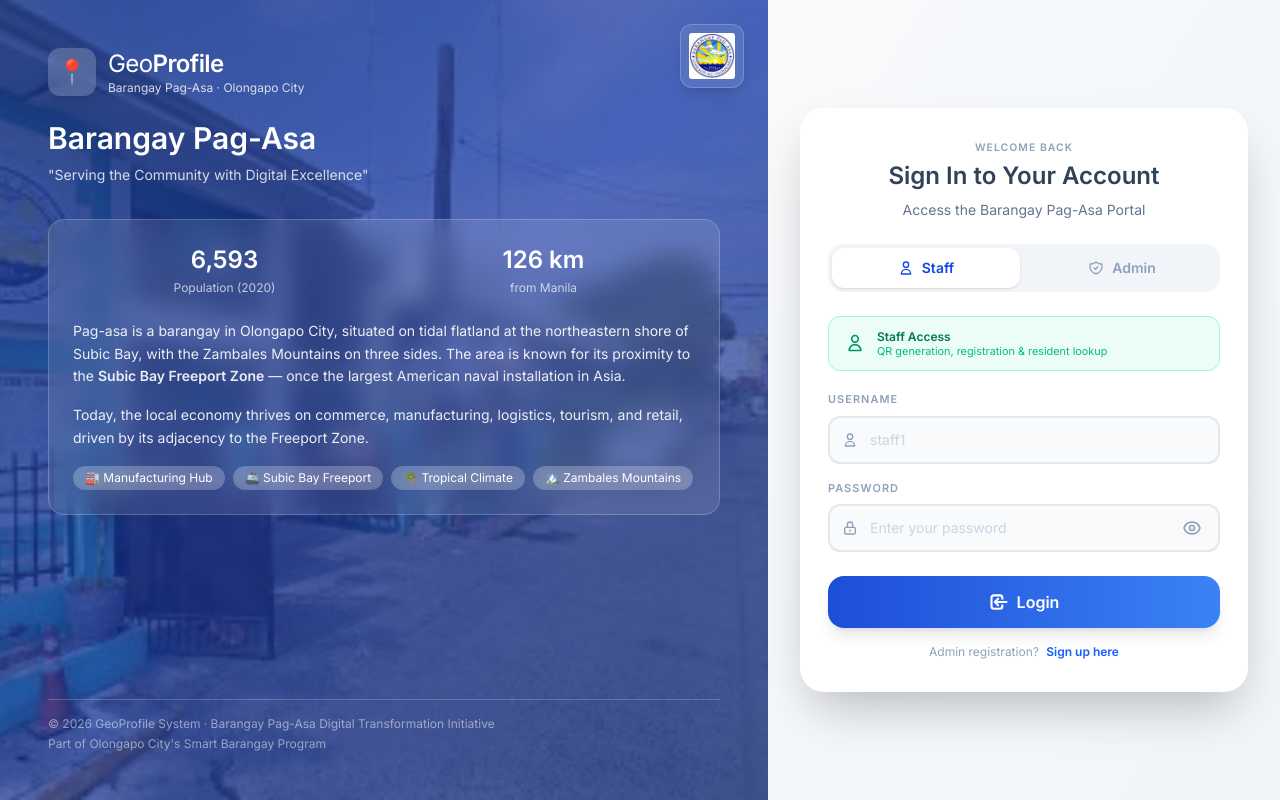
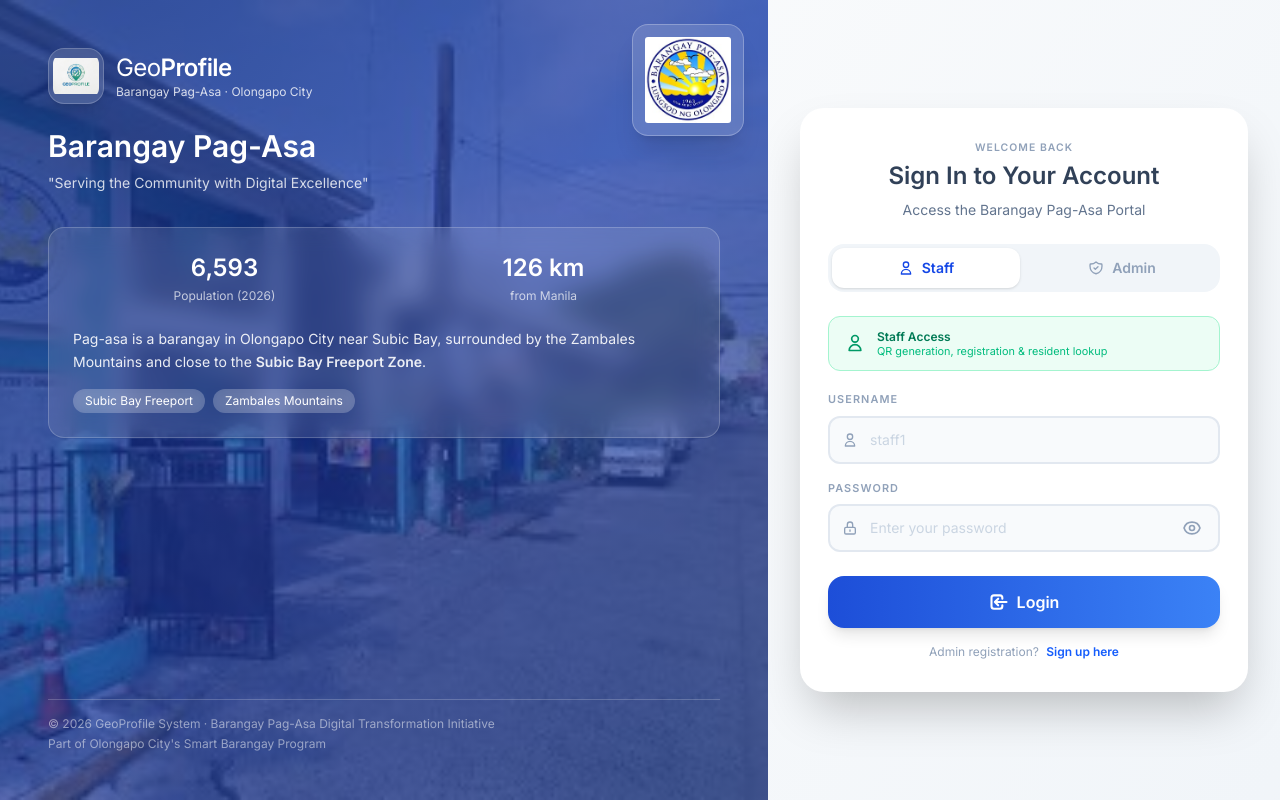
Before and after one commit to Ryou-06/GeoProfile, a SvelteKit app: page / in a window 1280 px wide. Built offline with nearby package versions, Linux system fonts and the light colour scheme.

Commit message:
Changs on Login Pages

```diff
--- a/src/routes/+page.svelte
+++ b/src/routes/+page.svelte
@@ -143,7 +143,7 @@
       <img
         src="/pagasa-logo.jpg"
         alt="Barangay Pag-Asa Logo"
-        class="w-16 h-16 object-contain bg-white/10 backdrop-blur-sm rounded-xl p-2 shadow-lg border border-white/20"
+        class="w-24 h-24 lg:w-28 lg:h-28 object-contain bg-white/15 backdrop-blur-sm rounded-2xl p-3 shadow-xl border border-white/25"
       />
     </div>
 
@@ -153,9 +153,11 @@
       <!-- Top - Title -->
       <div>
         <div class="flex items-center gap-3 mb-6">
-          <div class="w-12 h-12 bg-white/20 backdrop-blur-sm rounded-xl flex items-center justify-center text-2xl shadow-lg">
-            📍
-          </div>
+          <img
+            src="/GeoProfileLogo.png"
+            alt="GeoProfile Logo"
+            class="w-14 h-14 object-contain rounded-2xl shadow-lg bg-white/15 backdrop-blur-sm border border-white/20 p-1"
+          />
           <div>
             <h1 class="font-nunito text-2xl font-black tracking-tight">
               <span class="font-light">Geo</span>Profile
@@ -180,7 +182,7 @@
           <div class="grid grid-cols-2 gap-4 mb-6">
             <div class="text-center">
               <div class="text-2xl font-bold">6,593</div>
-              <div class="text-xs text-white/70 mt-1">Population (2020)</div>
+              <div class="text-xs text-white/70 mt-1">Population (2026)</div>
             </div>
             <div class="text-center">
               <div class="text-2xl font-bold">126 km</div>
@@ -190,22 +192,14 @@
 
           <!-- Description -->
           <p class="text-sm text-white/90 leading-relaxed mb-4">
-            Pag-asa is a barangay in Olongapo City, situated on tidal flatland at the northeastern shore of Subic Bay,
-            with the Zambales Mountains on three sides. The area is known for its proximity to the
-            <span class="font-semibold">Subic Bay Freeport Zone</span> — once the largest American naval installation in Asia.
-          </p>
-
-          <p class="text-sm text-white/90 leading-relaxed mb-4">
-            Today, the local economy thrives on commerce, manufacturing, logistics, tourism, and retail,
-            driven by its adjacency to the Freeport Zone.
+            Pag-asa is a barangay in Olongapo City near Subic Bay, surrounded by the Zambales Mountains and close to the
+            <span class="font-semibold">Subic Bay Freeport Zone</span>.
           </p>
 
           <!-- Features -->
           <div class="flex flex-wrap gap-2 mt-4">
-            <span class="text-xs bg-white/20 backdrop-blur-sm px-3 py-1 rounded-full">🏭 Manufacturing Hub</span>
-            <span class="text-xs bg-white/20 backdrop-blur-sm px-3 py-1 rounded-full">🚢 Subic Bay Freeport</span>
-            <span class="text-xs bg-white/20 backdrop-blur-sm px-3 py-1 rounded-full">🌴 Tropical Climate</span>
-            <span class="text-xs bg-white/20 backdrop-blur-sm px-3 py-1 rounded-full">🏔️ Zambales Mountains</span>
+            <span class="text-xs bg-white/20 backdrop-blur-sm px-3 py-1 rounded-full">Subic Bay Freeport</span>
+            <span class="text-xs bg-white/20 backdrop-blur-sm px-3 py-1 rounded-full">Zambales Mountains</span>
           </div>
         </div>
 
@@ -235,12 +229,19 @@
 
       <!-- Mobile Brand (visible only on mobile) -->
       <div class="md:hidden text-center mb-8">
-        <div class="flex items-center justify-center gap-3 mb-2">
+        <div class="flex items-center justify-center gap-3 mb-3">
           <img
             src="/pagasa-logo.jpg"
             alt="Barangay Pag-Asa Logo"
-            class="w-12 h-12 object-contain"
+            class="w-16 h-16 object-contain"
           />
+          <img
+            src="/GeoProfileLogo.png"
+            alt="GeoProfile Logo"
+            class="w-14 h-14 object-contain rounded-2xl"
+          />
+        </div>
+        <div>
           <h1 class="font-nunito text-3xl font-black tracking-tight text-slate-800">
             <span class="font-light">Geo</span>Profile
           </h1>
--- a/src/routes/signup/+page.svelte
+++ b/src/routes/signup/+page.svelte
@@ -171,7 +171,7 @@
       <img
         src="/pagasa-logo.jpg"
         alt="Barangay Pag-Asa Logo"
-        class="w-16 h-16 object-contain bg-white/10 backdrop-blur-sm rounded-xl p-2 shadow-lg border border-white/20"
+        class="w-24 h-24 lg:w-28 lg:h-28 object-contain bg-white/15 backdrop-blur-sm rounded-2xl p-3 shadow-xl border border-white/25"
       />
     </div>
 
@@ -181,9 +181,11 @@
       <!-- Top - Title -->
       <div>
         <div class="flex items-center gap-3 mb-6">
-          <div class="w-12 h-12 bg-white/20 backdrop-blur-sm rounded-xl flex items-center justify-center text-2xl shadow-lg">
-            📍
-          </div>
+          <img
+            src="/GeoProfileLogo.png"
+            alt="GeoProfile Logo"
+            class="w-14 h-14 object-contain rounded-2xl shadow-lg bg-white/15 backdrop-blur-sm border border-white/20 p-1"
+          />
           <div>
             <h1 class="font-nunito text-2xl font-black tracking-tight">
               <span class="font-light">Geo</span>Profile
@@ -208,7 +210,7 @@
           <div class="grid grid-cols-2 gap-4 mb-6">
             <div class="text-center">
               <div class="text-2xl font-bold">6,593</div>
-              <div class="text-xs text-white/70 mt-1">Population (2020)</div>
+              <div class="text-xs text-white/70 mt-1">Population (2026)</div>
             </div>
             <div class="text-center">
               <div class="text-2xl font-bold">126 km</div>
@@ -218,22 +220,14 @@
 
           <!-- Description -->
           <p class="text-sm text-white/90 leading-relaxed mb-4">
-            Pag-asa is a barangay in Olongapo City, situated on tidal flatland at the northeastern shore of Subic Bay,
-            with the Zambales Mountains on three sides. The area is known for its proximity to the
-            <span class="font-semibold">Subic Bay Freeport Zone</span> — once the largest American naval installation in Asia.
-          </p>
-
-          <p class="text-sm text-white/90 leading-relaxed mb-4">
-            Today, the local economy thrives on commerce, manufacturing, logistics, tourism, and retail,
-            driven by its adjacency to the Freeport Zone.
+            Pag-asa is a barangay in Olongapo City near Subic Bay, surrounded by the Zambales Mountains and close to the
+            <span class="font-semibold">Subic Bay Freeport Zone</span>.
           </p>
 
           <!-- Features -->
           <div class="flex flex-wrap gap-2 mt-4">
-            <span class="text-xs bg-white/20 backdrop-blur-sm px-3 py-1 rounded-full">🏭 Manufacturing Hub</span>
-            <span class="text-xs bg-white/20 backdrop-blur-sm px-3 py-1 rounded-full">🚢 Subic Bay Freeport</span>
-            <span class="text-xs bg-white/20 backdrop-blur-sm px-3 py-1 rounded-full">🌴 Tropical Climate</span>
-            <span class="text-xs bg-white/20 backdrop-blur-sm px-3 py-1 rounded-full">🏔️ Zambales Mountains</span>
+            <span class="text-xs bg-white/20 backdrop-blur-sm px-3 py-1 rounded-full">Subic Bay Freeport</span>
+            <span class="text-xs bg-white/20 backdrop-blur-sm px-3 py-1 rounded-full">Zambales Mountains</span>
           </div>
         </div>
       </div>
@@ -252,12 +246,19 @@
 
       <!-- Mobile Brand (visible only on mobile) - SAME AS LOGIN -->
       <div class="md:hidden text-center mb-8">
-        <div class="flex items-center justify-center gap-3 mb-2">
+        <div class="flex items-center justify-center gap-3 mb-3">
           <img
             src="/pagasa-logo.jpg"
             alt="Barangay Pag-Asa Logo"
-            class="w-12 h-12 object-contain"
+            class="w-16 h-16 object-contain"
           />
+          <img
+            src="/GeoProfileLogo.png"
+            alt="GeoProfile Logo"
+            class="w-14 h-14 object-contain rounded-2xl"
+          />
+        </div>
+        <div>
           <h1 class="font-nunito text-3xl font-black tracking-tight text-slate-800">
             <span class="font-light">Geo</span>Profile
           </h1>
```
